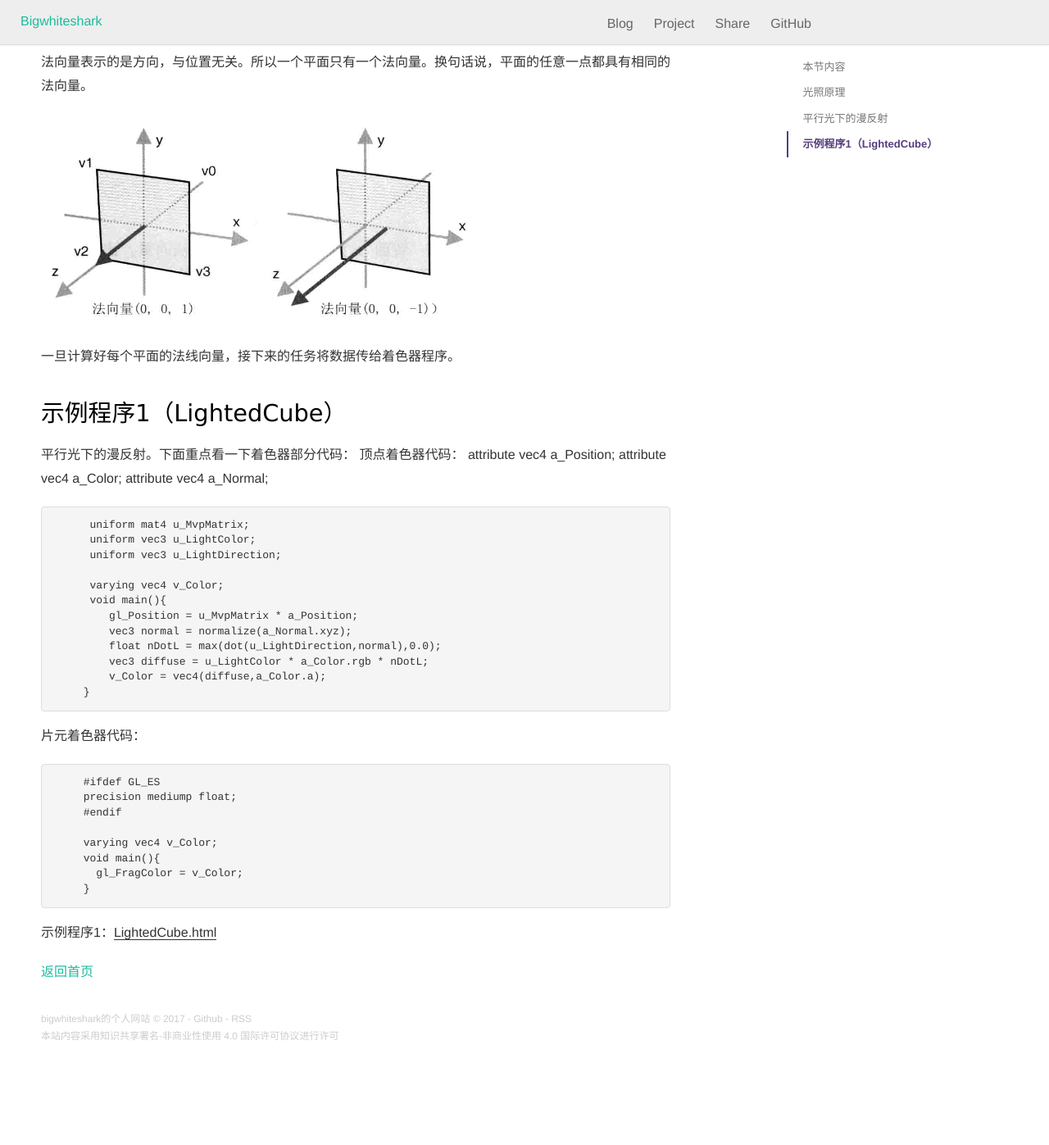
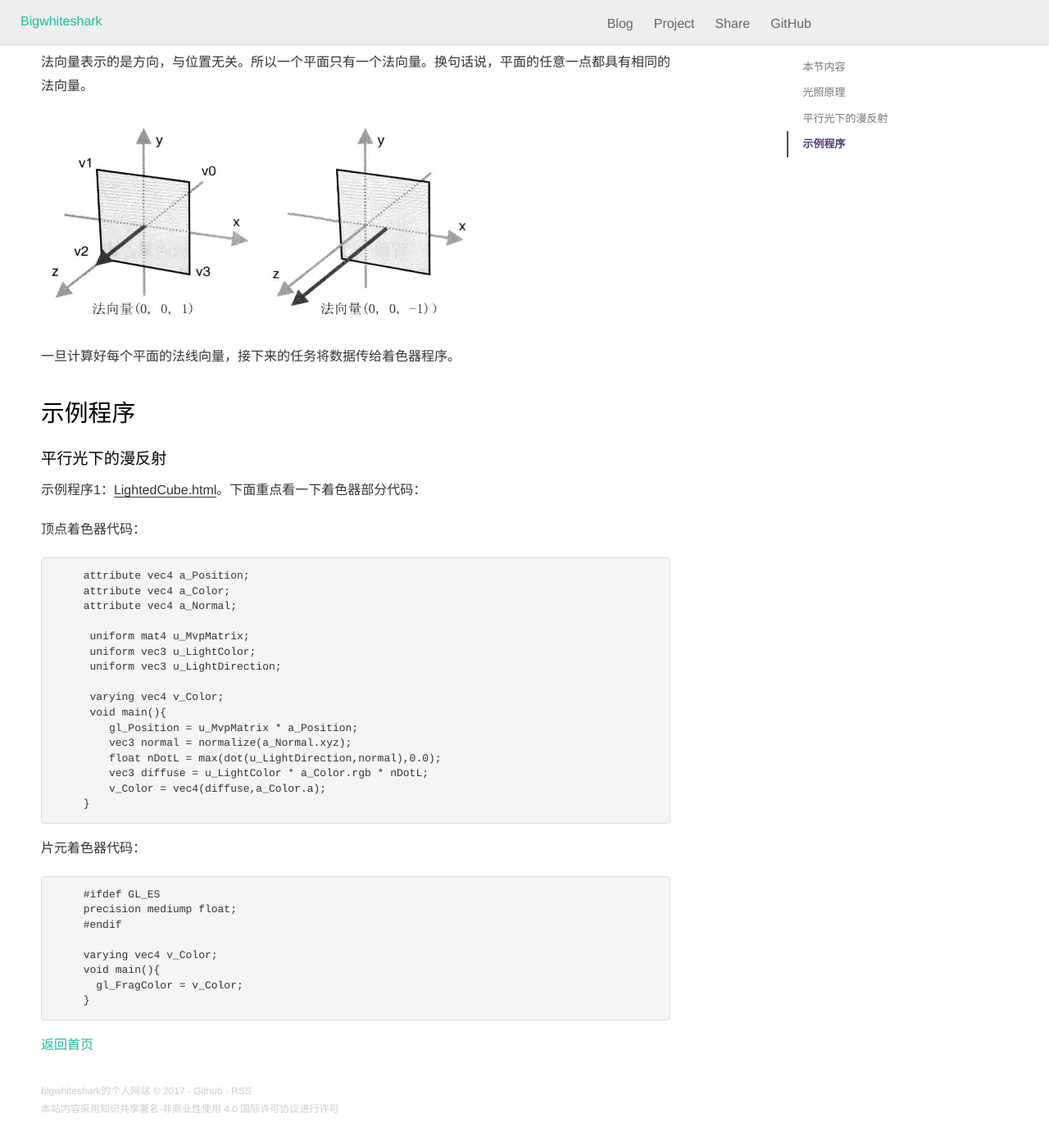
Before and after one commit to bigwhiteshark/bigwhiteshark.github.com, a Jekyll site: the page built from _posts/2017-08-09-webgl-light.md, in a window 1280 px wide and 1400 px high, scrolled down 4153 px. Shown: the top 1397 px of the window at 82% size. Built offline with Jekyll 4.4.1, drawn with Linux system fonts in a browser that asks for light colours; nearby versions of some CDN libraries; Markdown is read by kramdown in place of the engine named in the settings; comment, search, counter and statistics services are not loaded; before the commit the page ends 5464 px from its top, so only the background shows below that; some of the changed lines change nothing that is shown.

Commit message:
first commit

```diff
--- a/_posts/2017-08-09-webgl-light.md
+++ b/_posts/2017-08-09-webgl-light.md
@@ -103,9 +103,13 @@ tags: [webgl, light]
 
 一旦计算好每个平面的法线向量，接下来的任务将数据传给着色器程序。
 
-## 示例程序1（LightedCube）
-平行光下的漫反射。下面重点看一下着色器部分代码：
+## 示例程序
+##### 平行光下的漫反射
+
+示例程序1：[LightedCube.html](./webgl/light/LightedCube.html)。下面重点看一下着色器部分代码：
+
 顶点着色器代码：
+
         attribute vec4 a_Position;
         attribute vec4 a_Color;
         attribute vec4 a_Normal;
@@ -133,5 +137,3 @@ tags: [webgl, light]
         void main(){
           gl_FragColor = v_Color;
         }
-
-示例程序1：[LightedCube.html](./webgl/light/LightedCube.html)
```
